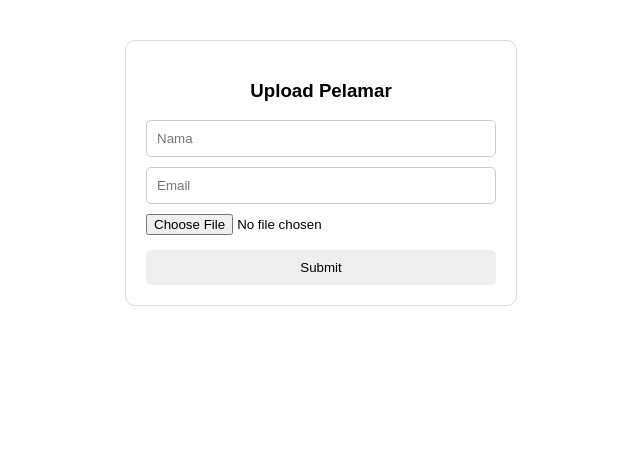
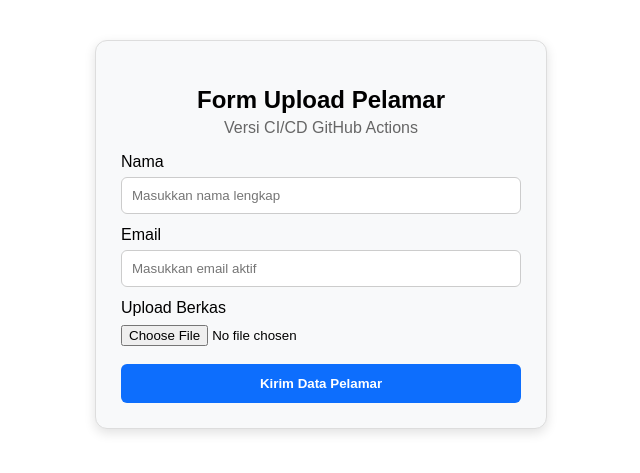
Before and after one commit to IlhamFaisalR23/cloud-cicd-104, a Flask app: page / in a window 1280 px wide. Shown: the top 473 px of the page, without its empty margins (319-959 px from the left). Run offline with Flask 3, Linux system fonts and the light colour scheme.

Commit message:
Update application interface

```diff
--- a/templates/index.html
+++ b/templates/index.html
@@ -1,20 +1,24 @@
 <form method="POST" enctype="multipart/form-data"
-      style="max-width:350px;margin:40px auto;padding:20px;border:1px solid #ddd;border-radius:10px;font-family:Arial">
+      style="max-width:400px;margin:40px auto;padding:25px;border:1px solid #ddd;border-radius:12px;font-family:Arial;background:#f8f9fa;box-shadow:0 4px 12px rgba(0,0,0,0.12);">
 
-    <h3 style="text-align:center;">Upload Pelamar</h3>
+    <h2 style="text-align:center;margin-bottom:5px;">Form Upload Pelamar</h2>
+    <p style="text-align:center;color:#666;margin-top:0;">Versi CI/CD GitHub Actions</p>
 
-    <input type="text" name="nama" placeholder="Nama"
-           style="width:100%;padding:10px;margin-bottom:10px;border:1px solid #ccc;border-radius:5px;box-sizing:border-box;">
+    <label>Nama</label>
+    <input type="text" name="nama" placeholder="Masukkan nama lengkap"
+           style="width:100%;padding:10px;margin:6px 0 12px 0;border:1px solid #ccc;border-radius:6px;box-sizing:border-box;">
 
-    <input type="email" name="email" placeholder="Email"
-           style="width:100%;padding:10px;margin-bottom:10px;border:1px solid #ccc;border-radius:5px;box-sizing:border-box;">
+    <label>Email</label>
+    <input type="email" name="email" placeholder="Masukkan email aktif"
+           style="width:100%;padding:10px;margin:6px 0 12px 0;border:1px solid #ccc;border-radius:6px;box-sizing:border-box;">
 
+    <label>Upload Berkas</label>
     <input type="file" name="gambar"
-           style="margin-bottom:15px;">
+           style="width:100%;margin:8px 0 18px 0;">
 
     <button type="submit"
-            style="width:100%;padding:10px;border:none;border-radius:5px;cursor:pointer;">
-        Submit
+            style="width:100%;padding:12px;border:none;border-radius:6px;cursor:pointer;background:#0d6efd;color:white;font-weight:bold;">
+        Kirim Data Pelamar
     </button>
 
 </form>
```
